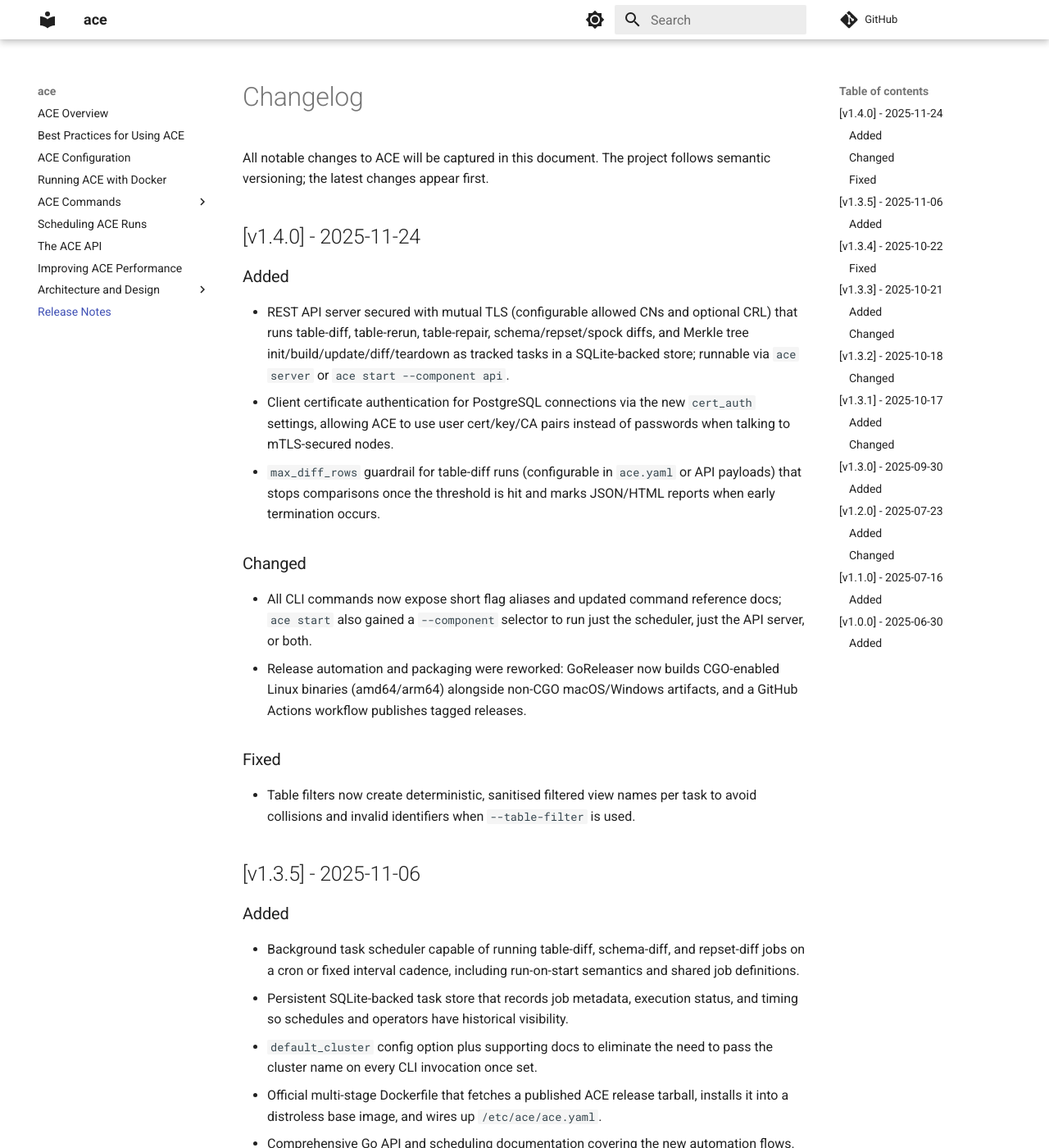
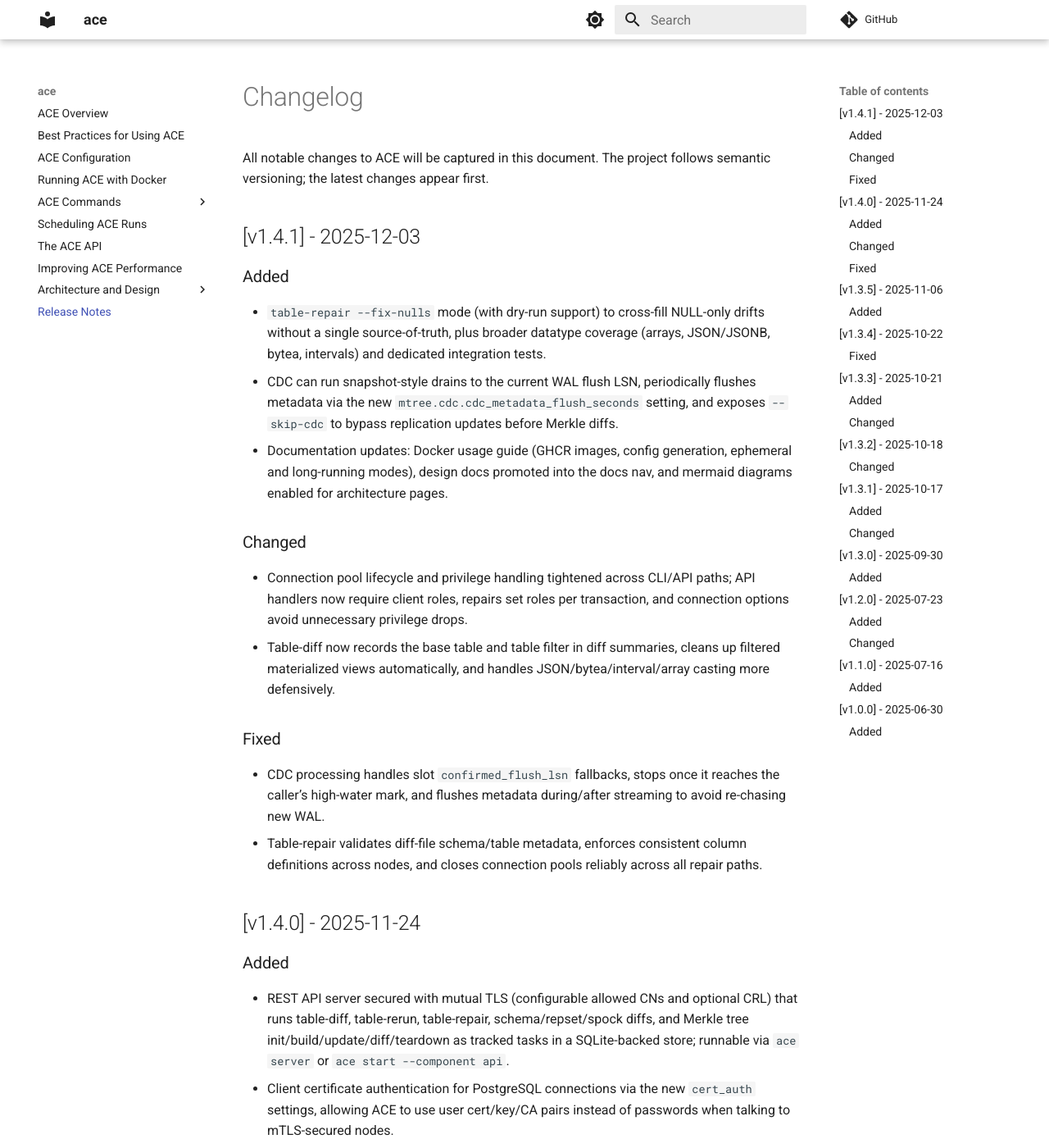
Before and after one commit to pgEdge/ace, an MkDocs documentation site: the page built from docs/CHANGELOG.md, in a window 1280 px wide and 1400 px high. Shown: the whole window at 82% size. Built offline with MkDocs 1.6.1 and Material for MkDocs 9.7.7, drawn with Linux system fonts in a browser that asks for light colours; comment, search, counter and statistics services are not loaded.

Commit message:
Add changelog for v1.4.1

```diff
--- a/docs/CHANGELOG.md
+++ b/docs/CHANGELOG.md
@@ -1,6 +1,21 @@
 # Changelog
 
 All notable changes to ACE will be captured in this document. The project follows semantic versioning; the latest changes appear first.
+
+## [v1.4.1] - 2025-12-03
+
+### Added
+- `table-repair --fix-nulls` mode (with dry-run support) to cross-fill NULL-only drifts without a single source-of-truth, plus broader datatype coverage (arrays, JSON/JSONB, bytea, intervals) and dedicated integration tests.
+- CDC can run snapshot-style drains to the current WAL flush LSN, periodically flushes metadata via the new `mtree.cdc.cdc_metadata_flush_seconds` setting, and exposes `--skip-cdc` to bypass replication updates before Merkle diffs.
+- Documentation updates: Docker usage guide (GHCR images, config generation, ephemeral and long-running modes), design docs promoted into the docs nav, and mermaid diagrams enabled for architecture pages.
+
+### Changed
+- Connection pool lifecycle and privilege handling tightened across CLI/API paths; API handlers now require client roles, repairs set roles per transaction, and connection options avoid unnecessary privilege drops.
+- Table-diff now records the base table and table filter in diff summaries, cleans up filtered materialized views automatically, and handles JSON/bytea/interval/array casting more defensively.
+
+### Fixed
+- CDC processing handles slot `confirmed_flush_lsn` fallbacks, stops once it reaches the caller’s high-water mark, and flushes metadata during/after streaming to avoid re-chasing new WAL.
+- Table-repair validates diff-file schema/table metadata, enforces consistent column definitions across nodes, and closes connection pools reliably across all repair paths.
 
 ## [v1.4.0] - 2025-11-24
 
```
Also changed, not shown: README.md (+1 -0 lines).
